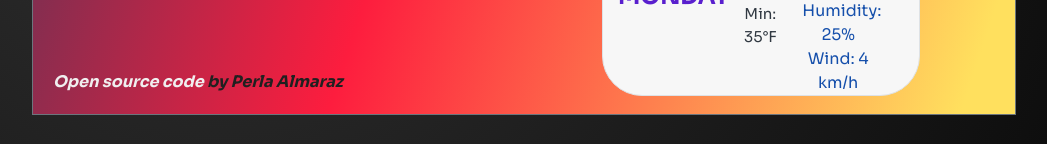
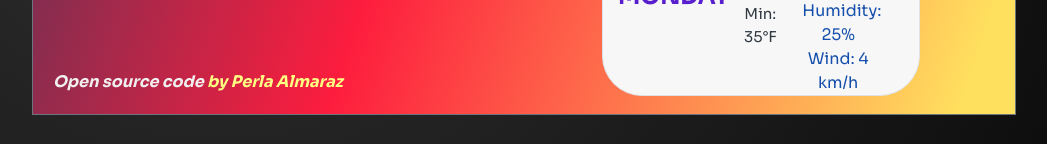
Before and after one commit to palmarazmartinez/Weather-App-React, a React (Create React App) app: page / in a window 1280 px wide. Shown: the part 1037-1181 px from the top of the page, without its empty margins (91-1138 px from the left). Built offline with nearby package versions, Linux system fonts and the light colour scheme.

Commit message:
CSS Styling
CSS styling updates and HTML link update.

```diff
--- a/src/Footer.css
+++ b/src/Footer.css
@@ -1,5 +1,5 @@
 .coder {
-  color: #202020;
+  color: #fcff82;
   font-weight: bolder;
   margin-top: -50px;
   margin-right: 100px;
@@ -10,5 +10,5 @@
 }
 
 .gitLink:hover {
-  color: #109339;
+  color: #626fe6;
 }
--- a/src/Footer.js
+++ b/src/Footer.js
@@ -6,10 +6,10 @@ export default function Footer() {
     <div className="Footer">
       <footer className="coder">
         <i>
-          <a href="https://github.com/palmarazmartinez/Weather-App-v2.0" target="_blank" rel="noreferrer" className="gitLink">
+          <a href="https://github.com/palmarazmartinez/Weather-App-React" target="_blank" rel="noreferrer" className="gitLink">
             Open source code{" "}
           </a>{" "}
-          by Perla Almaraz{" "}
+           by Perla Almaraz{" "}
         </i>{" "}
       </footer>{" "}
     </div>
```
